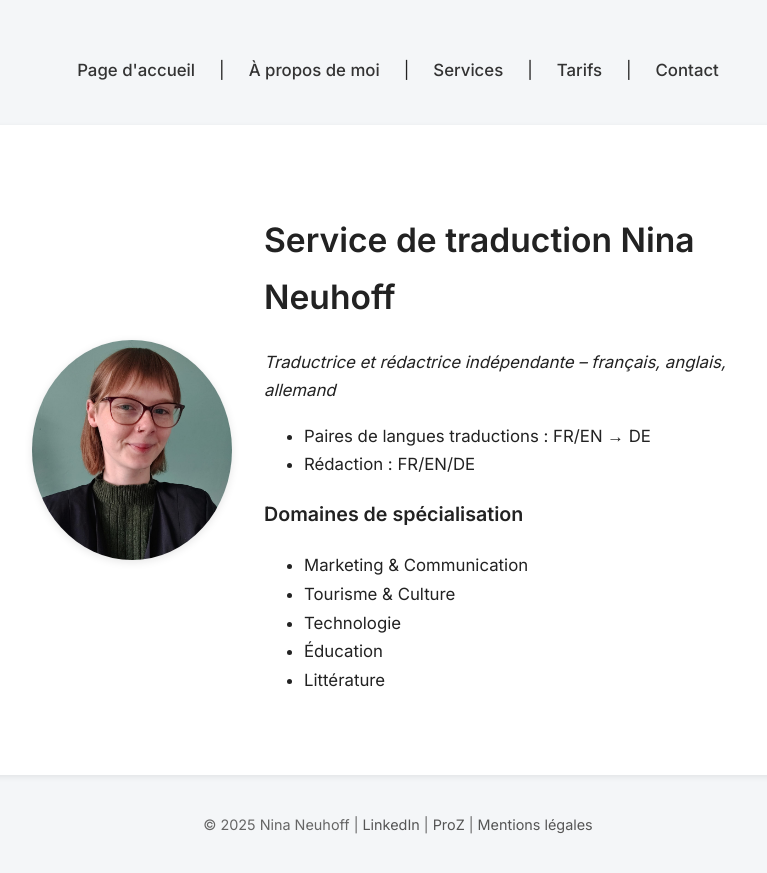
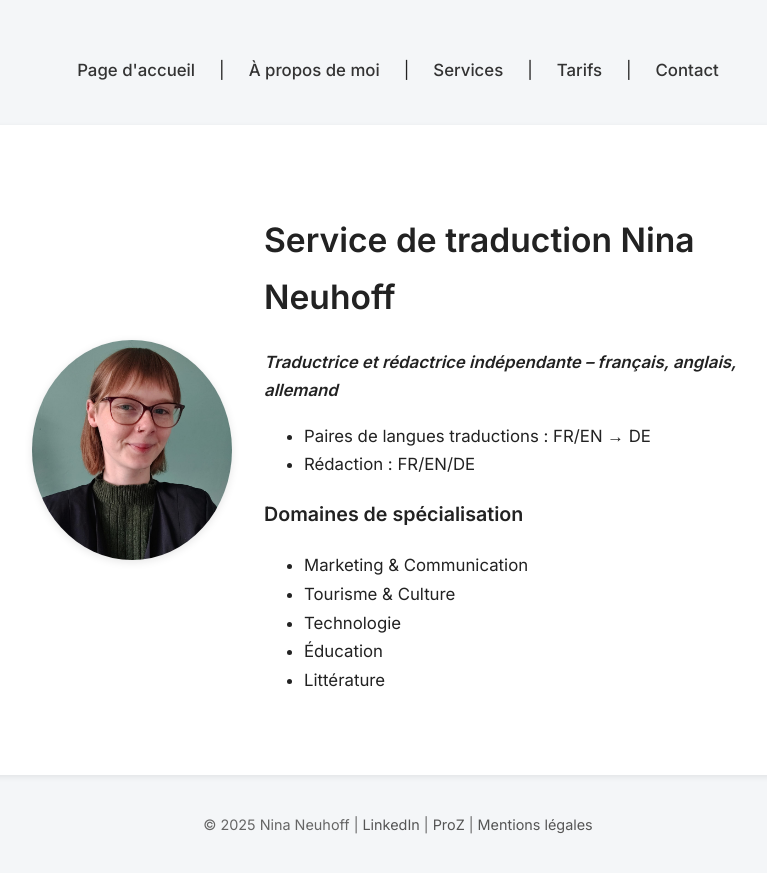
Before and after one commit to nneuhoff/traduction-translation-uebersetzung, a Jekyll site: the page built from fr/index.md, in a window 1280 px wide. Shown: the top 873 px of the page, without its empty margins (242-1009 px from the left). Built offline with Jekyll 4.4.1, drawn with Linux system fonts in a browser that asks for light colours.

```diff
--- a/fr/index.md
+++ b/fr/index.md
@@ -8,7 +8,7 @@ lang: fr
   <img src="../assets/profil.jpg" alt="Photo de profil Nina Neuhoff">
   <div class="hero-text">
     <h1>Service de traduction Nina Neuhoff</h1>
-    <p><em>Traductrice et rédactrice indépendante – français, anglais, allemand</em></p>
+    <p><em><b>Traductrice et rédactrice indépendante – français, anglais, allemand</b></em></p>
     <ul>
       <li>Paires de langues traductions : FR/EN → DE</li>
       <li>Rédaction : FR/EN/DE</li>
```
